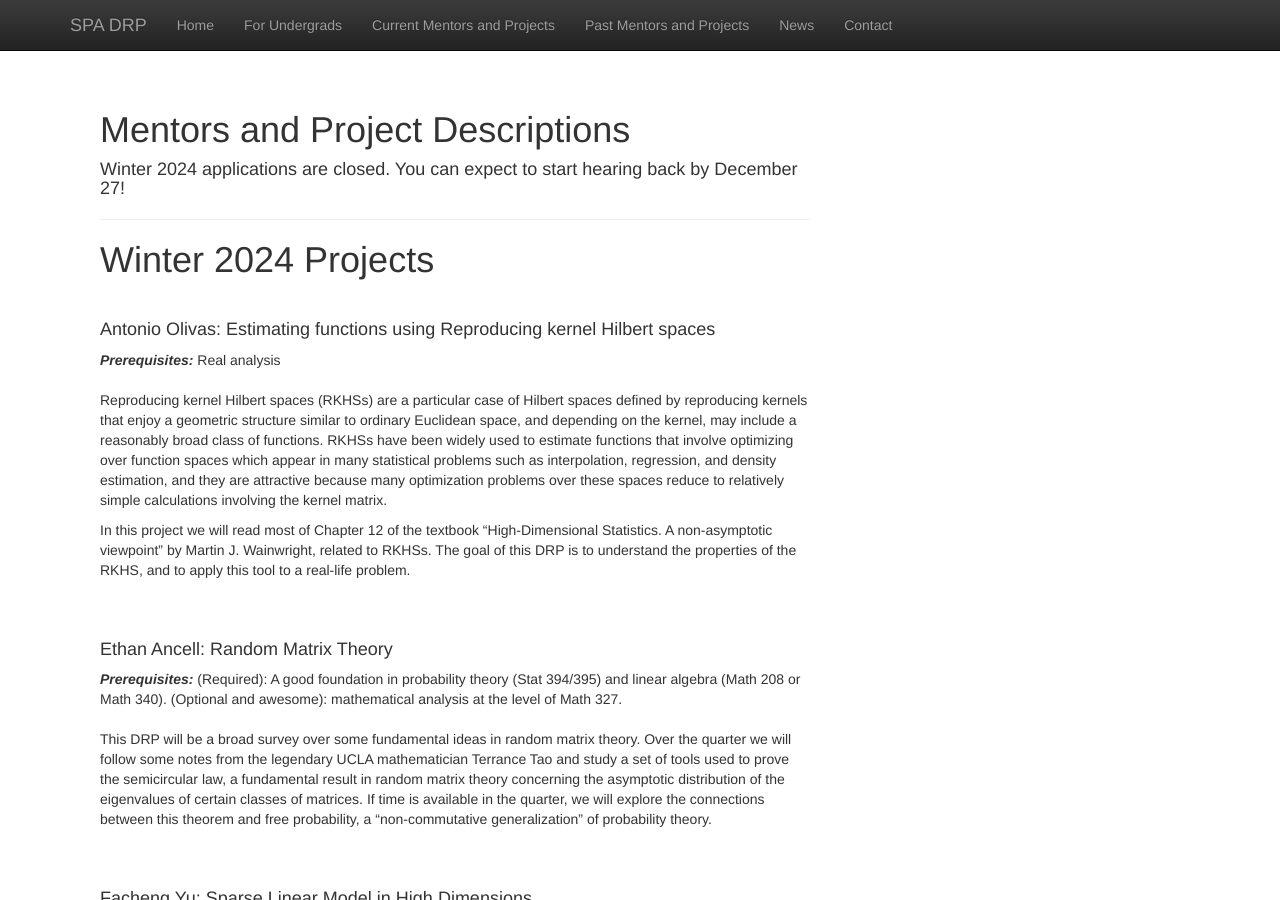
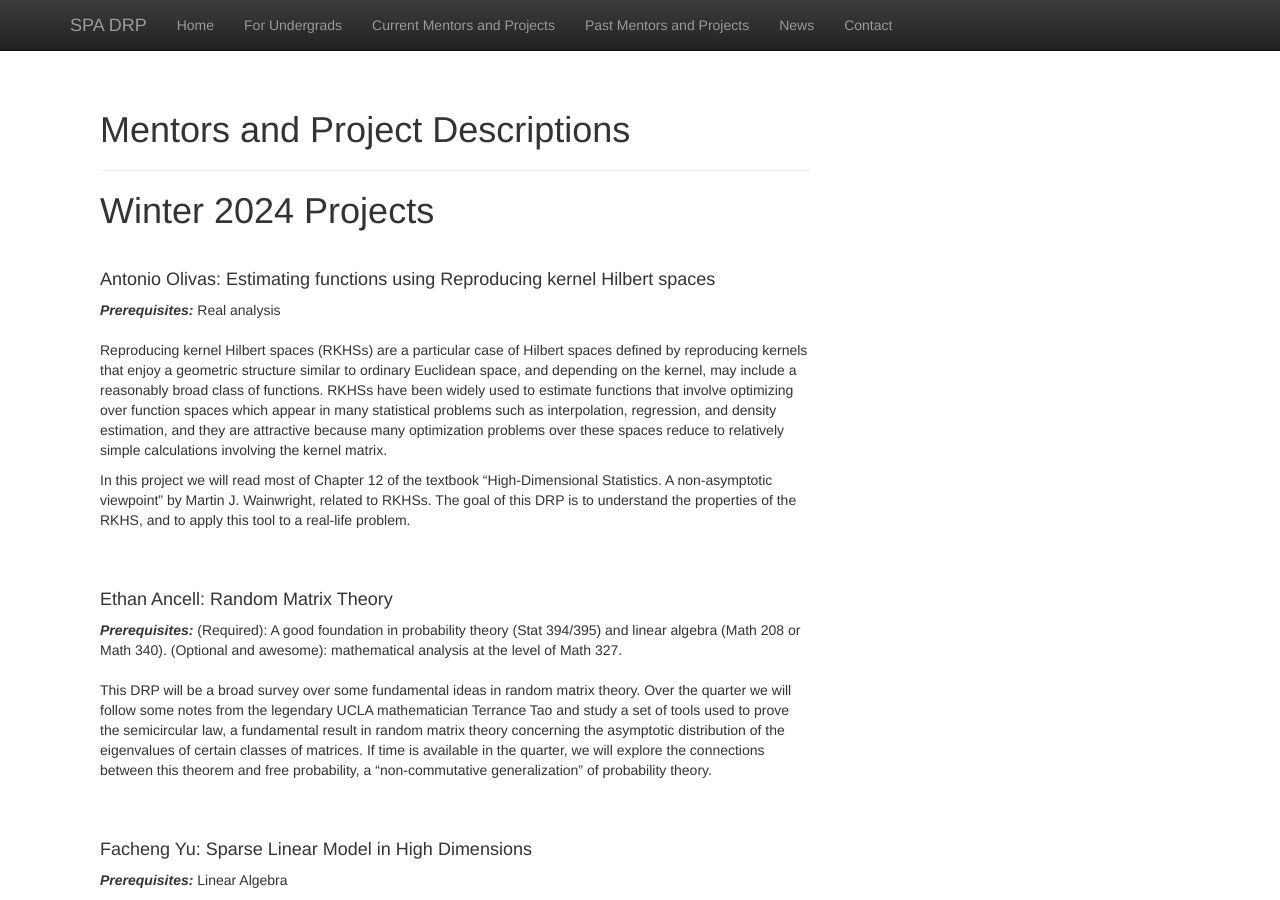
Before and after one commit to SPA-DRP/spa-drp.github.io, a Jekyll site: the page built from currentmentors.md, in a window 1280 px wide and 900 px high. Built offline with Jekyll 4.4.1, drawn with Linux system fonts in a browser that asks for light colours; nearby versions of some CDN libraries; library files that are not in the unit come from our copies.

Commit message:
Update homepage

```diff
--- a/currentmentors.md
+++ b/currentmentors.md
@@ -6,9 +6,9 @@
 ---
 
 
-<h4>
+<!-- <h4>
 Winter 2024 applications are closed. You can expect to start hearing back by December 27!
-</h4>
+</h4> -->
 
 <hr>
 
--- a/index.html
+++ b/index.html
@@ -7,7 +7,7 @@
 <div class="col-md-8">
   <h2 style="padding-top: 10px;" class="featurette-heading"> </h2>
   <p class="lead">
-    Winter 2024 applications are closed. You can expect to start hearing back by December 27!
+    Spring 2024 applications will open on March 8!
   </p>
 </div>
 
```
